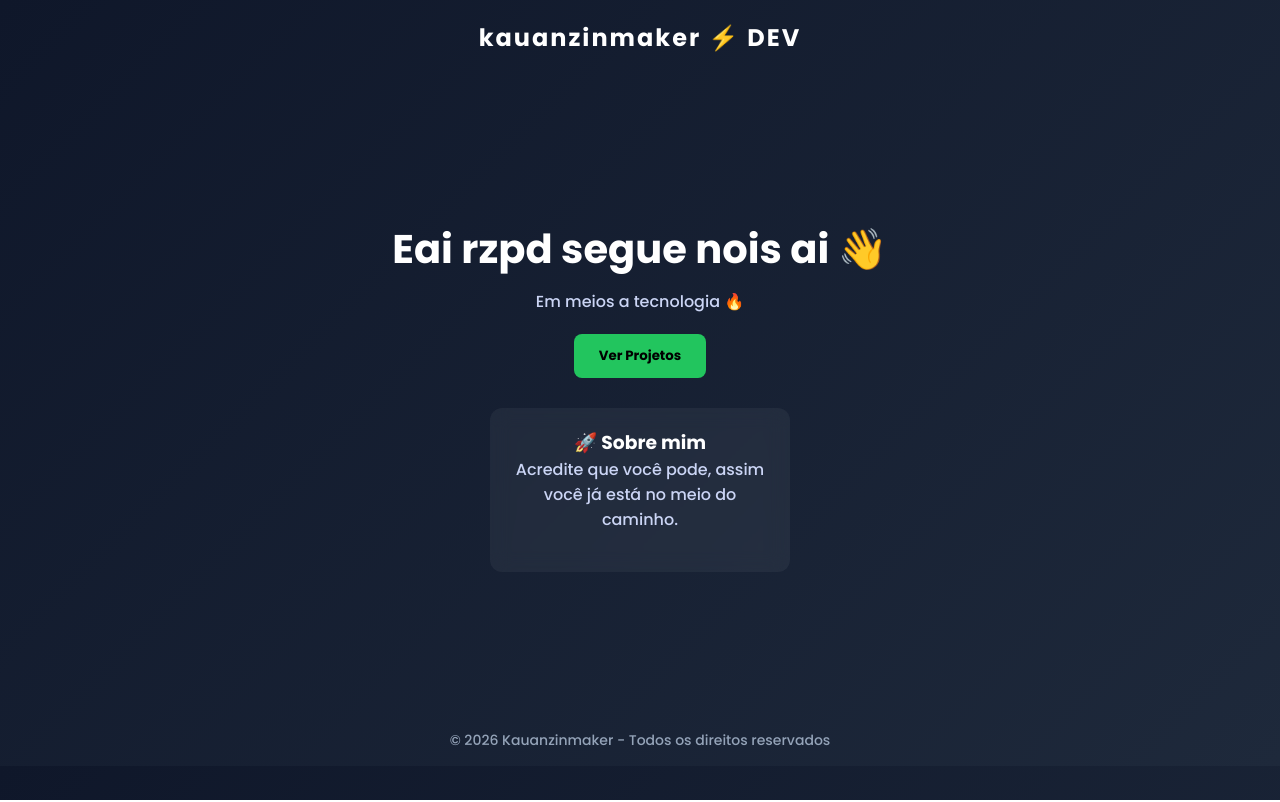
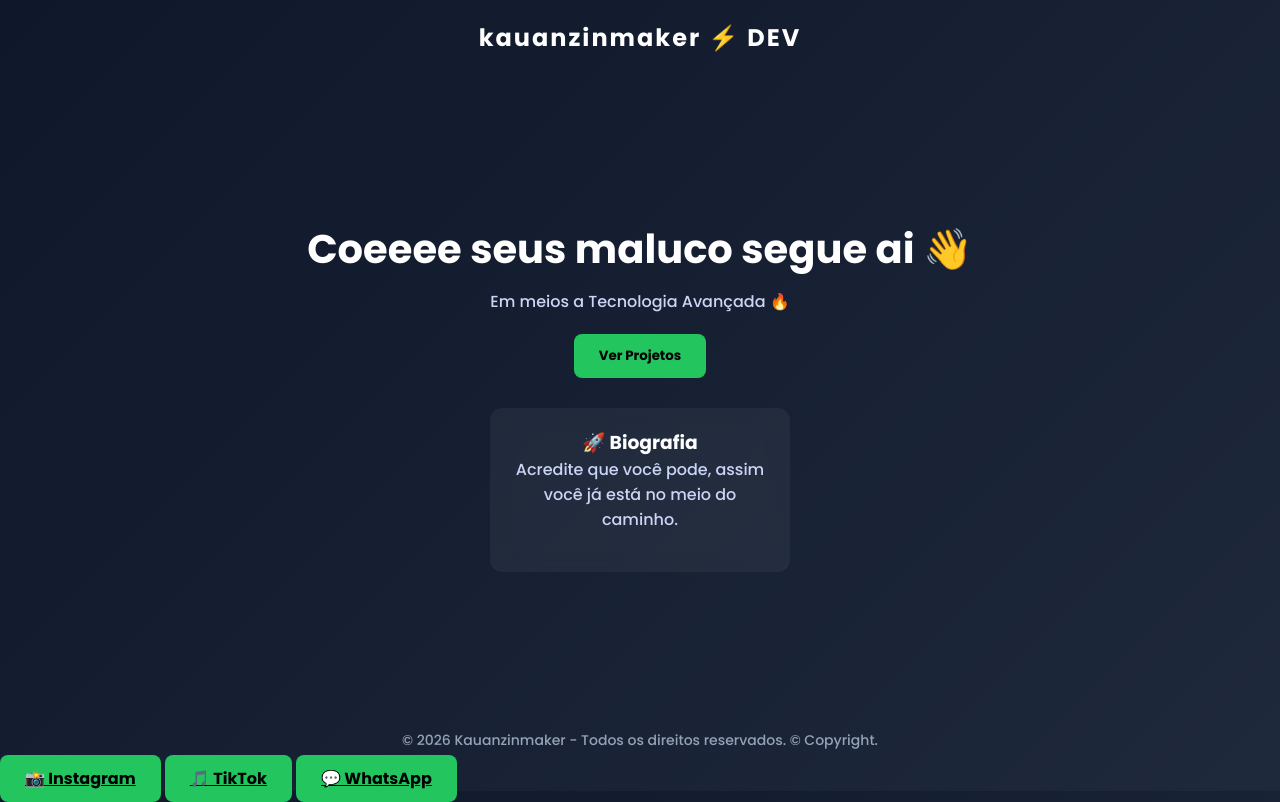
Before and after one commit to kauanzinmaker404/kauanzinmaker-, a plain HTML site: page index.html in a window 1280 px wide. Drawn offline with Linux system fonts and the light colour scheme.

Commit message:
Update index.html

```diff
--- a/index.html
+++ b/index.html
@@ -88,20 +88,25 @@
   </header>
 
   <div class="container">
-    <h1>Eai rzpd segue nois ai 👋</h1>
-    <p>Em meios a tecnologia 🔥</p>
+    <h1>Coeeee seus maluco segue ai 👋</h1>
+    <p>Em meios a Tecnologia Avançada </> 🔥</p>
 
     <button class="btn">Ver Projetos</button>
 
     <div class="card">
-      <h3>🚀 Sobre mim</h3>
+      <h3>🚀 Biografia</h3>
       <p>Acredite que você pode, assim você já está no meio do caminho.</p>
     </div>
   </div>
 
   <footer>
-    © 2026 Kauanzinmaker - Todos os direitos reservados
+    © 2026 Kauanzinmaker - Todos os direitos reservados.
+    © Copyright.
   </footer>
 
 </body>
-</html>
+</html> <div class="links">
+  <a href=https://instagram.com/kauanzinmaker target=_blank class=btn>📸 Instagram</a>
+  <a href=https://tiktok.com/@oliveirazz7_ target=_blank class=btn>🎵 TikTok</a>
+  <a href=https://wa.me/55SEUNUMEROAQUI target=_blank class=btn>💬 WhatsApp</a>
+</div>
```
